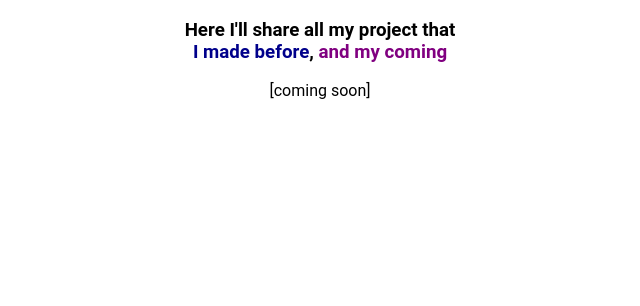
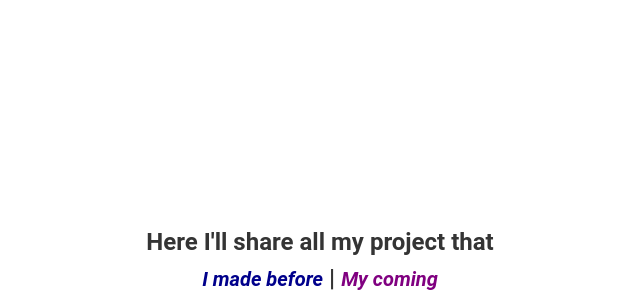
Before and after one commit to ANAS-OU/Portfolio, a plain HTML site: page index.html in a window 1280 px wide. Shown: the top 306 px of the page, without its empty margins (320-960 px from the left). Drawn offline with Linux system fonts and the light colour scheme.

Commit message:
some styling updates

```diff
--- /dev/null
+++ b/css/styles.css
@@ -0,0 +1,48 @@
+/* Reset padding & margin of the page */
+* {
+	padding: 0 0;
+	margin: 0 0;
+}
+
+html {
+	font-family: 'roboto', sans-serif;
+	font-size: 16px;
+}
+
+body {
+	text-align: center;
+	padding: 14rem 0;
+	color: rgb(52, 52, 52);
+}
+
+h3 {
+	font-size: 1.5rem;
+	font-weight: 700;
+	line-height: 1.5;
+}
+
+span {
+	font-style: italic;
+	font-size: 1.25rem;
+}
+
+.old {
+	color: darkblue;
+}
+
+.new {
+	color: purple;
+}
+
+.social-media {
+	margin: 1rem auto;
+}
+
+.media-icon {
+	font-size: 2rem;
+	color: rgb(52, 52, 52);
+}
+
+.media-icon:hover {
+	color: rgba(52, 52, 52, .8);
+}
--- a/index.html
+++ b/index.html
@@ -3,31 +3,23 @@
 <head>
 	<meta charset="UTF-8">
 	<meta name="viewport" content="width=device-width, initial-scale=1.0">
+	<!-- style sheet  -->
+	<link rel="stylesheet" href="css/styles.css">
+	<!-- fontawesome library -->
+	<link rel="stylesheet" href="https://cdnjs.cloudflare.com/ajax/libs/font-awesome/6.4.0/css/all.min.css">
 	<title>Portfolio | Outiskte Anass</title>
-	<style>
-		html {
-			font-family: 'roboto', sans-serif;
-			font-size: 16px;
-		}
-
-		body {
-			text-align: center;
-		}
-
-		.old {
-			color: darkblue;
-		}
-
-		.new {
-			color: purple;
-		}
-	</style>
 </head>
 <body>
 	<h3>
 		Here I'll share all my project that<br>
-		<span class="old">I made before</span>, <span class="new">and my coming</span>
+		<span class="old">I made before</span> | <span class="new">My coming</span>
 	</h3>
-	[coming soon]
+
+	<div class="social-media">
+		<a href="https://www.linkedin.com/in/anass-outiskte-500566210/" target="_blank"><i class="fa-brands fa-linkedin media-icon"></i></a>
+		<a href="https://github.com/ANAS-OU" target="_blank"><i class="fa-brands fa-square-github media-icon"></i></a>
+	</div>
+
+	<p>[coming soon]</p>
 </body>
 </html>
```
